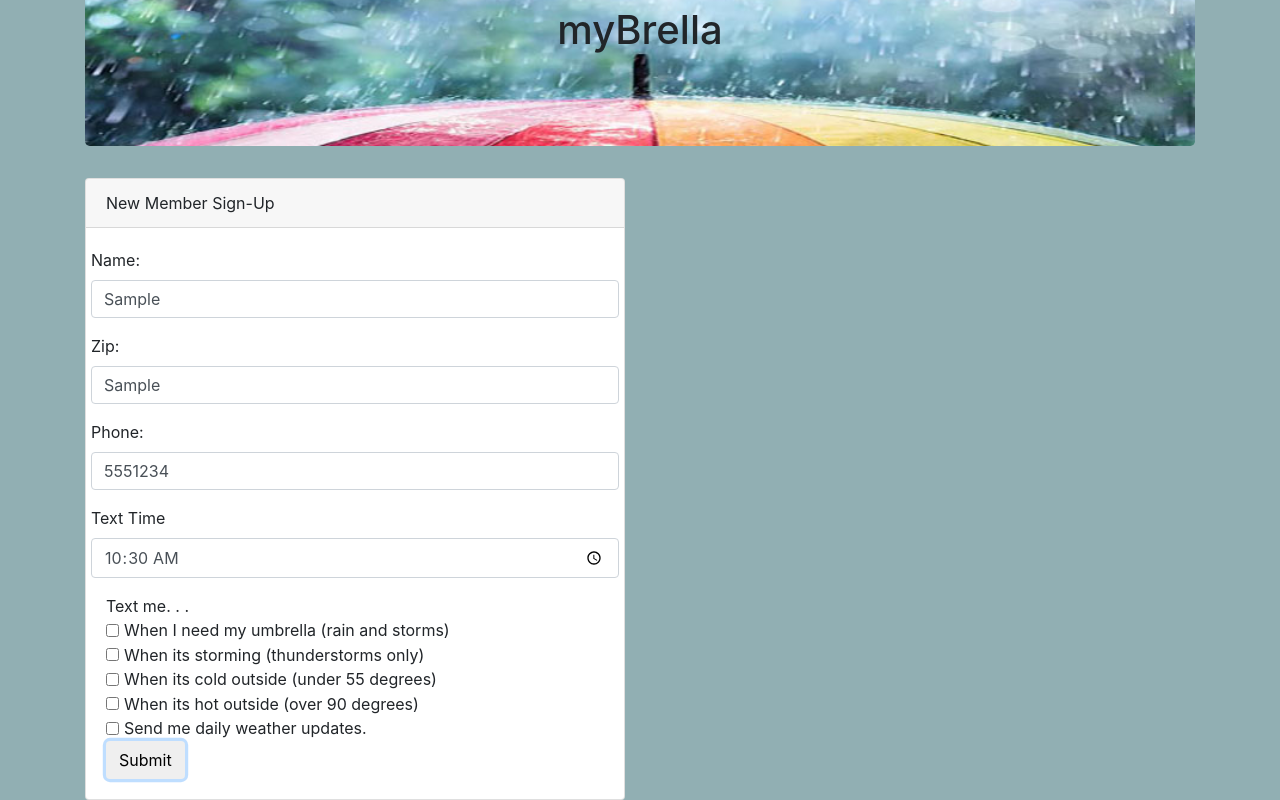
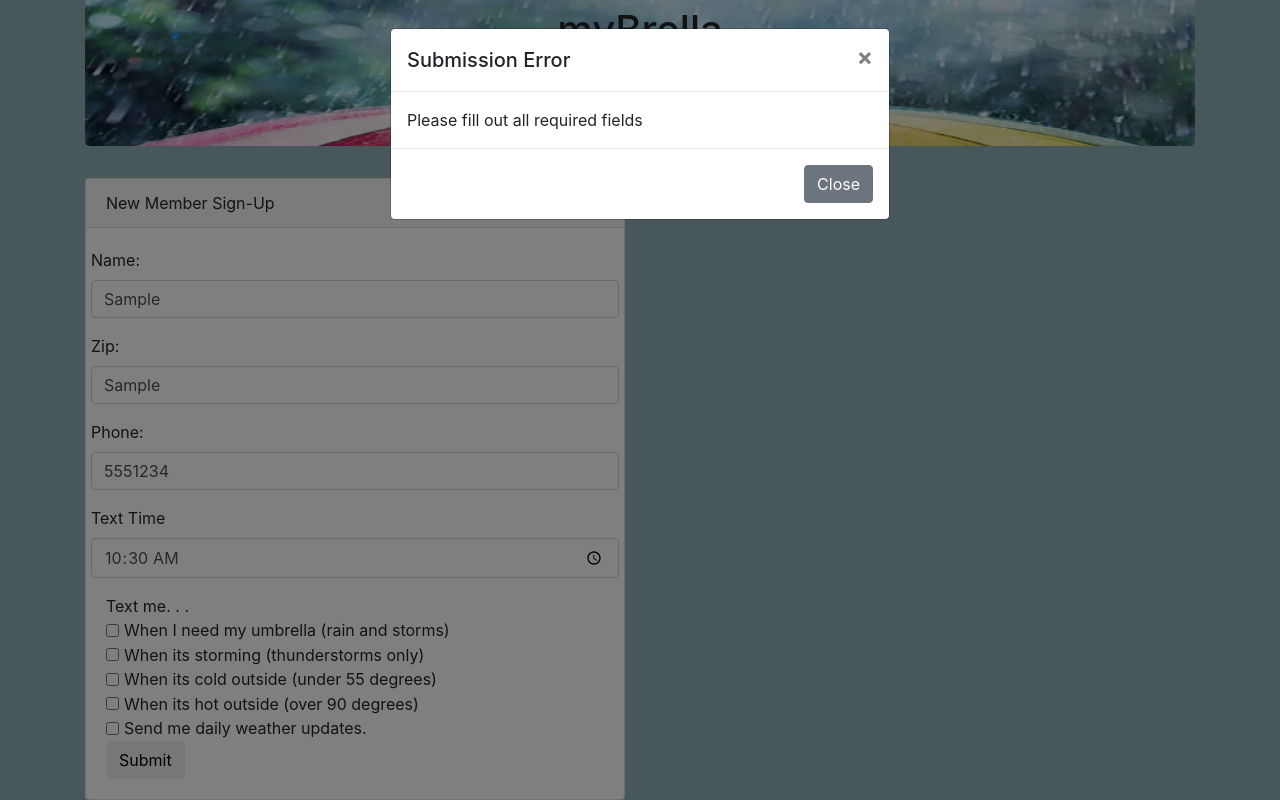
Before and after one commit to MarycBrown02/codemasters, a plain HTML site: page index.html in a window 1280 px wide. Both pictures are taken after typing "Sample", "Sample", "5551234", "10:30" into the empty fields and a click on the button "Submit". Shown: the part 62-862 px from the top of the page. Drawn offline with nearby package versions, Linux system fonts and the light colour scheme; no server answers.

Commit message:
added modal for submission

```diff
--- a/index.html
+++ b/index.html
@@ -14,6 +14,13 @@
     <link rel="stylesheet" href="https://maxcdn.bootstrapcdn.com/bootstrap/4.0.0/css/bootstrap.min.css">
 
     <!-- Firebase Ref -->
+    <script src="https://code.jquery.com/jquery-3.2.1.slim.min.js" integrity="sha384-KJ3o2DKtIkvYIK3UENzmM7KCkRr/rE9/Qpg6aAZGJwFDMVNA/GpGFF93hXpG5KkN"
+        crossorigin="anonymous"></script>
+    <script src="https://cdnjs.cloudflare.com/ajax/libs/popper.js/1.12.9/umd/popper.min.js" integrity="sha384-ApNbgh9B+Y1QKtv3Rn7W3mgPxhU9K/ScQsAP7hUibX39j7fakFPskvXusvfa0b4Q"
+        crossorigin="anonymous"></script>
+    <script src="https://maxcdn.bootstrapcdn.com/bootstrap/4.0.0/js/bootstrap.min.js" integrity="sha384-JZR6Spejh4U02d8jOt6vLEHfe/JQGiRRSQQxSfFWpi1MquVdAyjUar5+76PVCmYl"
+        crossorigin="anonymous"></script>
+
     <script src="https://www.gstatic.com/firebasejs/live/3.0/firebase.js"></script>
     <script src="logic.js"></script>
     <link rel="stylesheet" href="./assets/style.css">
@@ -28,7 +35,9 @@
         <div class="jumbotron">
             <!-- <h1 class="text-left">myBrella</h1> -->
             <div id="title-container">
-                <h1 id="title" class="text-center"><span id="yo">myBrella</span></h1>
+                <h1 id="title" class="text-center">
+                    <span id="yo">myBrella</span>
+                </h1>
             </div>
         </div>
 
@@ -96,6 +105,25 @@
                 </div>
             </div>
 
+
+            <!-- Modal -->
+            <div class="modal fade" id="modalConf" tabindex="-1" role="dialog" aria-labelledby="exampleModalLabel" aria-hidden="true">
+                <div class="modal-dialog" role="document">
+                    <div class="modal-content">
+                        <div class="modal-header">
+                            <h5 class="modal-title" id="exampleModalLabel"></h5>
+                            <button type="button" class="close" data-dismiss="modal" aria-label="Close">
+                                <span aria-hidden="true">&times;</span>
+                            </button>
+                        </div>
+                        <div class="modal-body">
+                        </div>
+                        <div class="modal-footer">
+                            <button type="button" class="btn btn-secondary" data-dismiss="modal">Close</button>
+                        </div>
+                    </div>
+                </div>
+            </div>
             <!-- Most Recent Member card -->
             <!-- <div class="col-lg-6"> -->
             <!-- <div class="card card-default"> -->
--- a/logic.js
+++ b/logic.js
@@ -32,12 +32,19 @@ $(document).on("click", "#submit-input", function (event) {
   phone = $("#phone-input").val().trim();
   time = $("#textTime-input").val().trim();
 
+
   $("input[name=weatherOption]:checked").each(
-    function(){
+    function () {
       optArray.push($(this).val());
     }
   );
 
+  if (name === '' || zip === '' || phone === '' || time === '' || optArray.length === 0) {
+    $(".modal-body").text('Please fill out all required fields')
+    $(".modal-title").text('Submission Error')
+    $('#modalConf').modal('toggle')
+    return
+  }
   timeconvert()
 
   function timeconvert() {
@@ -61,4 +68,8 @@ $(document).on("click", "#submit-input", function (event) {
     time: time,
     options: optArray
   });
+  optArray = []
+  $(".modal-body").text('Your data has been successfully added to our database. You will now recieve automatic text updates on the weather')
+  $(".modal-title").text('Thanks for submitting!')
+  $('#modalConf').modal('toggle')
 });
```
